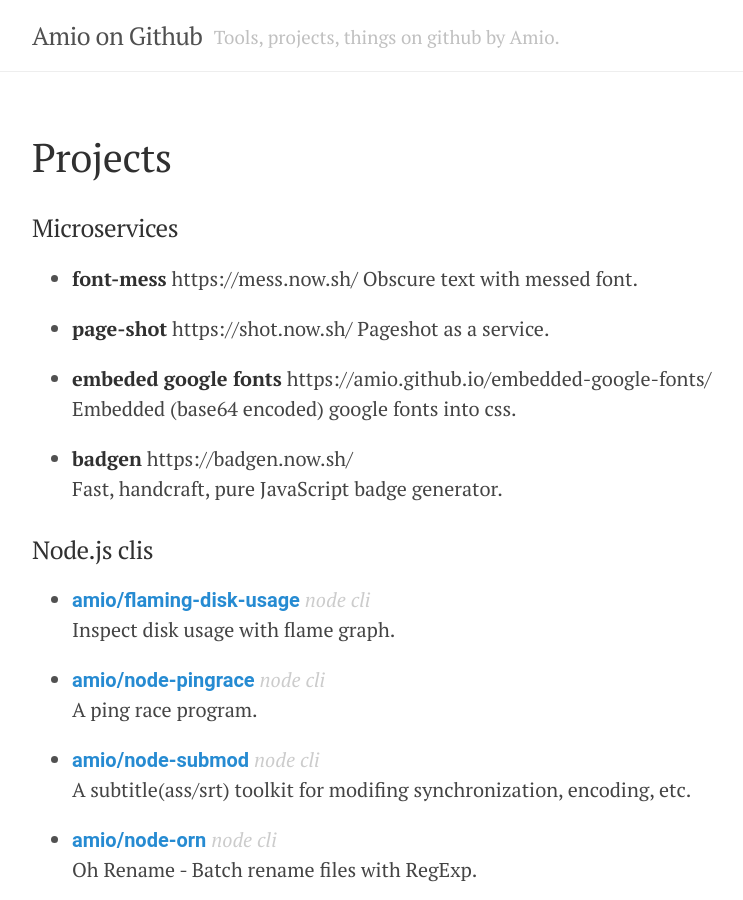
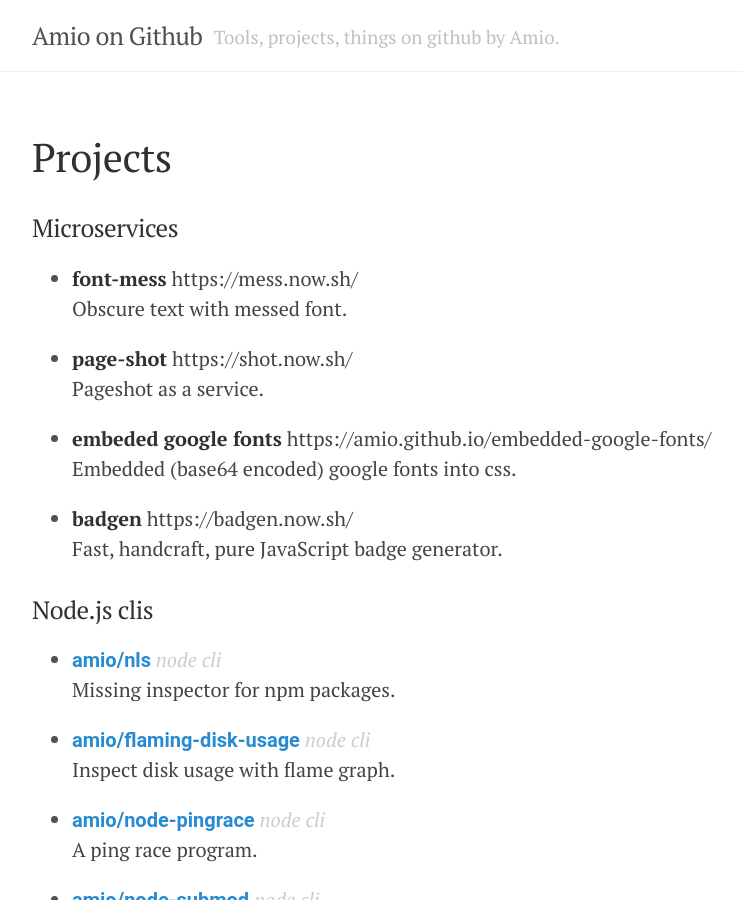
Before and after one commit to amio/amio.github.com, a Jekyll site: the page built from index.md, in a window 1280 px wide and 900 px high. Shown: the whole window, without its empty margins (248-991 px from the left). Built offline with Jekyll 4.4.1, drawn with Linux system fonts in a browser that asks for light colours.

Commit message:
Update format

```diff
--- a/index.md
+++ b/index.md
@@ -26,6 +26,9 @@
 
 
 ### Node.js clis
+
+- **[amio/nls](https://github.com/amio/nls/)** *node cli*
+  Missing inspector for npm packages.
 
 - **[amio/flaming-disk-usage](https://github.com/amio/flaming-disk-usage/)** *node cli*
   Inspect disk usage with flame graph.
```
